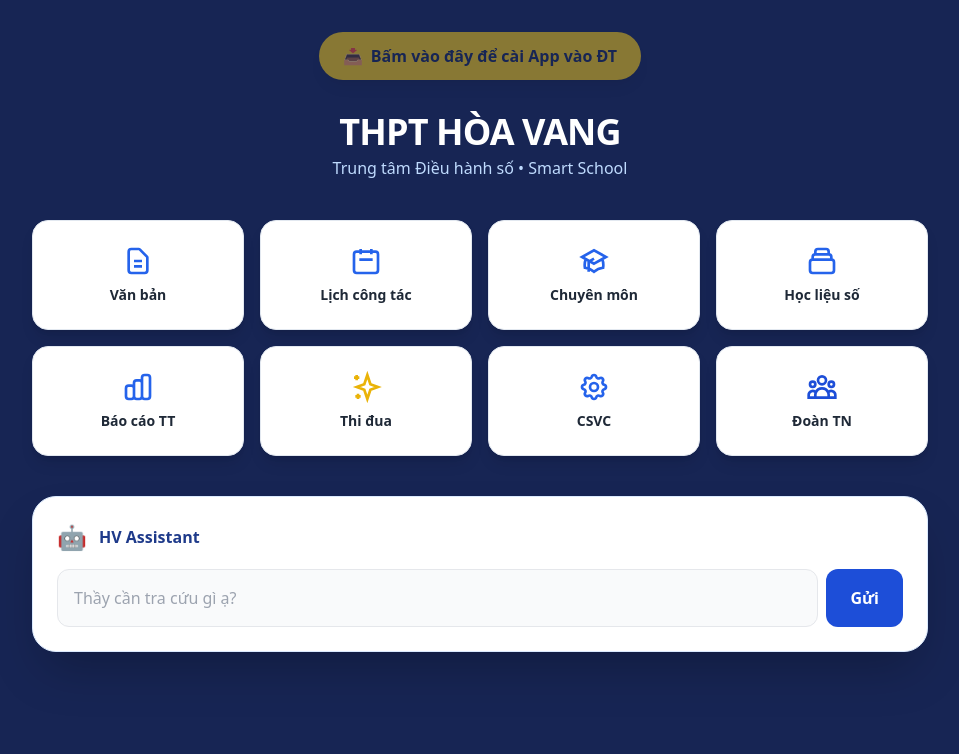
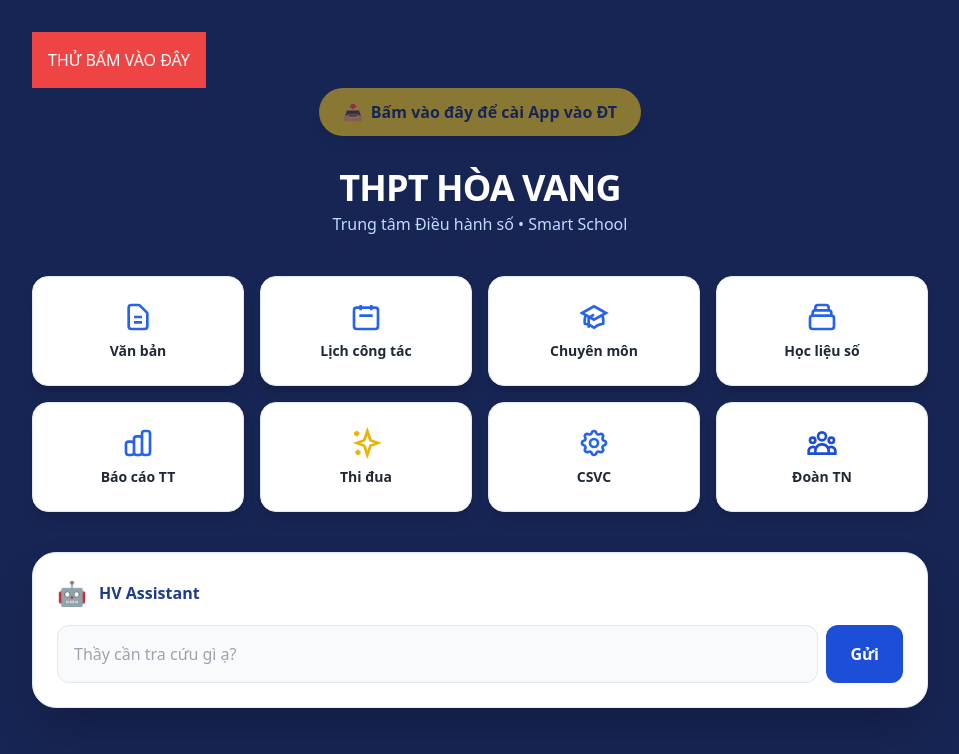
Before and after one commit to nvthahv03-cell/TTDHS_HVA, a plain HTML site: page index.html in a window 1280 px wide. Shown: the whole page, without its empty margins (160-1119 px from the left). Drawn offline with nearby package versions, Linux system fonts and the light colour scheme.

Commit message:
Update index.html

```diff
--- a/index.html
+++ b/index.html
@@ -11,7 +11,7 @@
 </head>
 <body class="bg-blue-950 min-h-screen font-sans p-4 md:p-8">
     <div class="max-w-4xl mx-auto">
-
+        <button onclick="openSubmenu('chuyenmon')" class="bg-red-500 text-white p-4">THỬ BẤM VÀO ĐÂY</button>
         <!-- NÚT CÀI ĐẶT CỐ ĐỊNH -->
         <div class="text-center mb-8">
             <button onclick="alert('Hướng dẫn: Nhấn vào dấu 3 chấm (trên cùng bên phải) hoặc nút Chia sẻ, sau đó chọn Thêm vào Màn hình chính.')"
```
